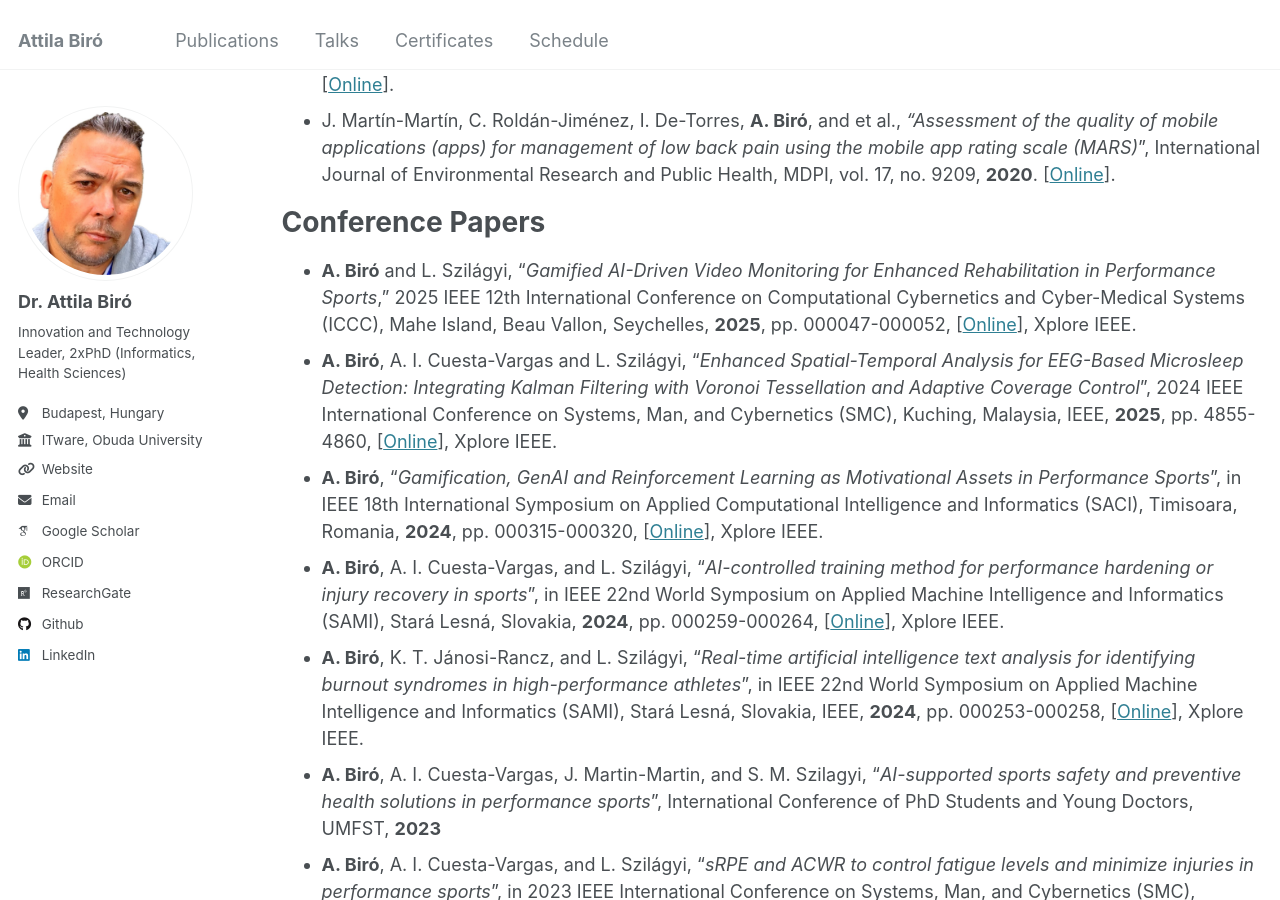
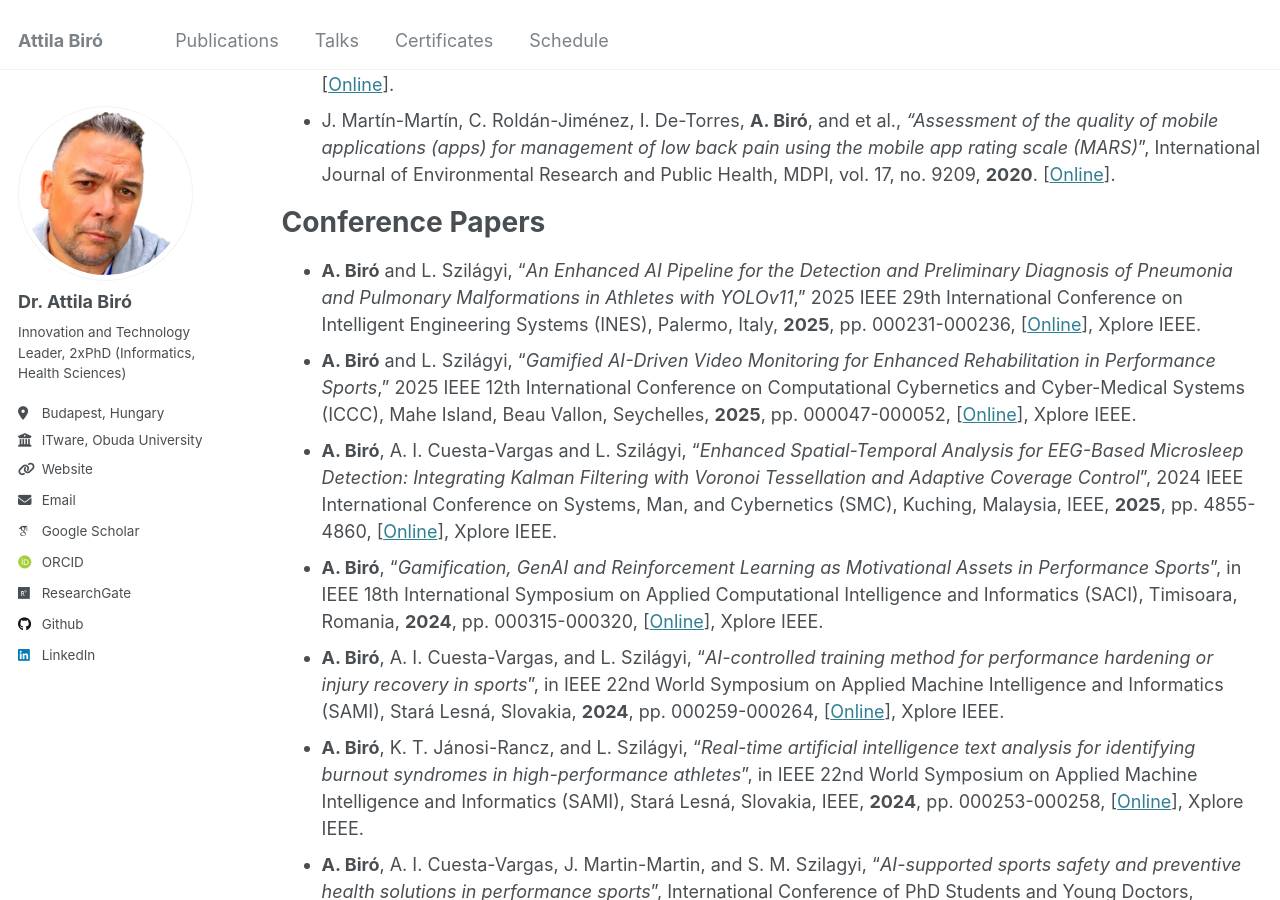
Before and after one commit to biroka/biroka.github.io, a Jekyll site: the page built from _pages/publications.md, in a window 1280 px wide and 900 px high, scrolled down 1323 px. Built offline with Jekyll 4.4.1, drawn with Linux system fonts in a browser that asks for light colours; some web fonts are replaced.

Commit message:
Update publications.md

```diff
--- a/_pages/publications.md
+++ b/_pages/publications.md
@@ -35,6 +35,7 @@ Journal Articles
 
 Conference Papers
 ======
+* **A. Biró** and L. Szilágyi, "_An Enhanced AI Pipeline for the Detection and Preliminary Diagnosis of Pneumonia and Pulmonary Malformations in Athletes with YOLOv11_," 2025 IEEE 29th International Conference on Intelligent Engineering Systems (INES), Palermo, Italy, **2025**, pp. 000231-000236, [<a target="_new" href="https://doi.org/10.1109/INES67149.2025.11078199">Online</a>], Xplore IEEE.
 * **A. Biró** and L. Szilágyi, "_Gamified AI-Driven Video Monitoring for Enhanced Rehabilitation in Performance Sports_," 2025 IEEE 12th International Conference on Computational Cybernetics and Cyber-Medical Systems (ICCC), Mahe Island, Beau Vallon, Seychelles, **2025**, pp. 000047-000052, [<a target="_new" href="https://doi.org/10.1109/ICCC64928.2025.10999140">Online</a>], Xplore IEEE.
 * **A. Biró**, A. I. Cuesta-Vargas and L. Szilágyi, "_Enhanced Spatial-Temporal Analysis for EEG-Based Microsleep Detection: Integrating Kalman Filtering with Voronoi Tessellation and Adaptive Coverage Control_", 2024 IEEE International Conference on Systems, Man, and Cybernetics (SMC), Kuching, Malaysia, IEEE, **2025**, pp. 4855-4860, [<a target="_new" href="https://doi.org/10.1109/SMC54092.2024.10831505">Online</a>], Xplore IEEE.
 * **A. Biró**, "_Gamification, GenAI and Reinforcement Learning as Motivational Assets in Performance Sports_", in IEEE 18th International Symposium on Applied Computational Intelligence and Informatics (SACI), Timisoara, Romania, **2024**,  pp. 000315-000320, [<a target="_new" href="https://doi.org/10.1109/SACI60582.2024.10619802">Online</a>], Xplore IEEE.
```
